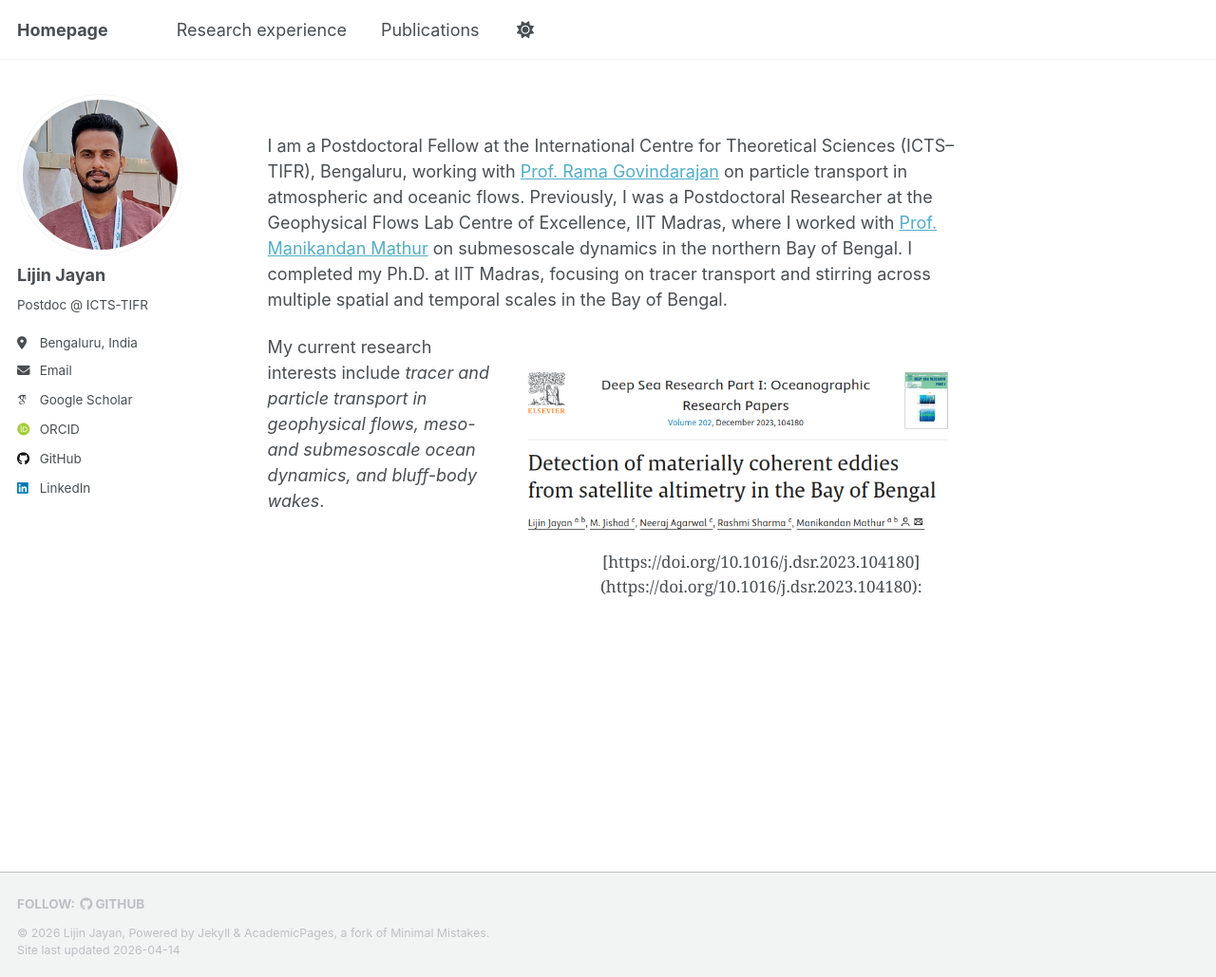
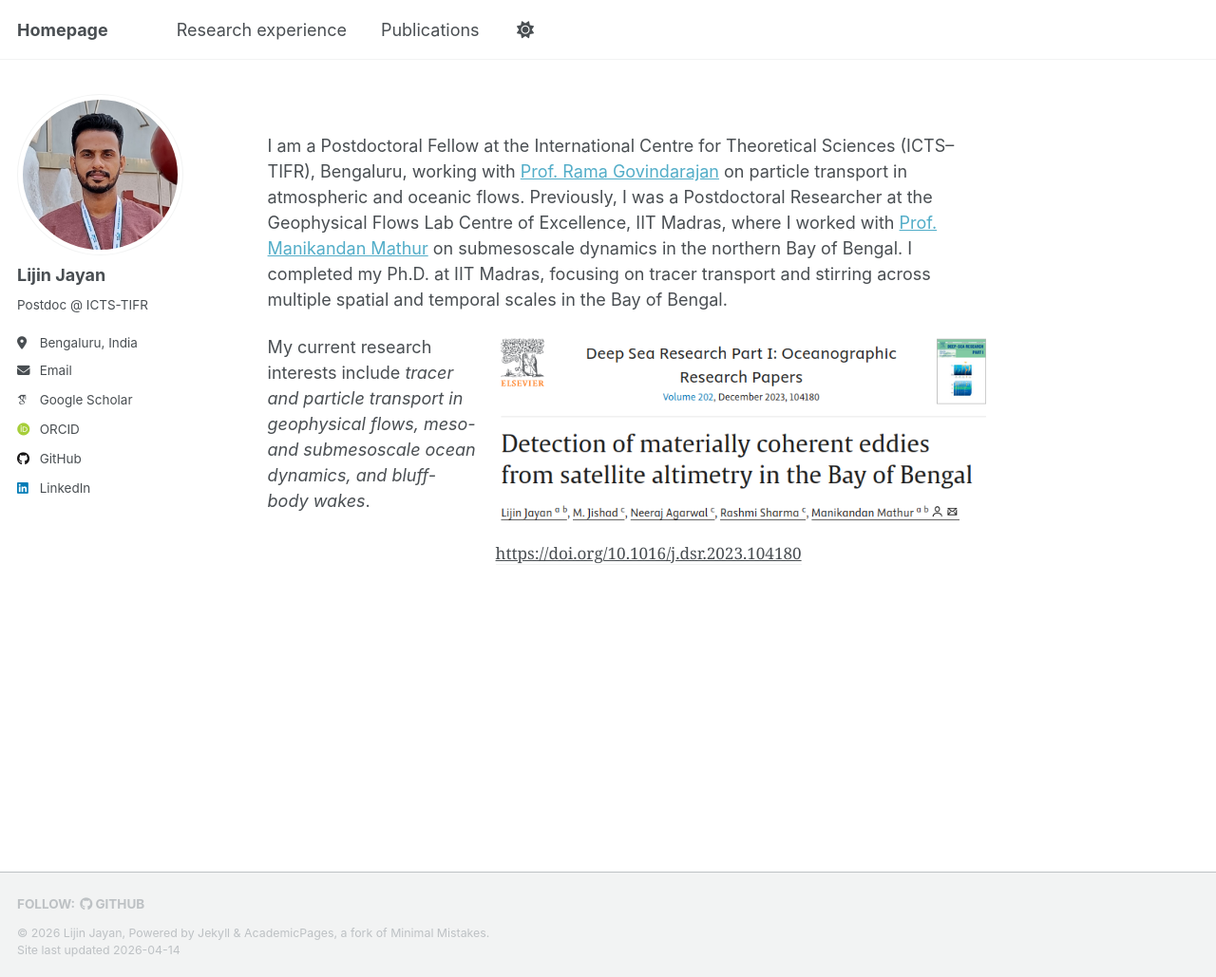
Before and after one commit to ljayan/ljayan.github.io, a Jekyll site: the page built from _pages/about.md, in a window 1280 px wide and 1029 px high. Shown: the whole window at 95% size. Built offline with Jekyll 4.4.1, drawn with Linux system fonts in a browser that asks for light colours; some web fonts are replaced.

Commit message:
Update about.md

```diff
--- a/_pages/about.md
+++ b/_pages/about.md
@@ -11,18 +11,22 @@ I am a Postdoctoral Fellow at the International Centre for Theoretical Sciences
 
 <div style="display: flex; flex-wrap: wrap; align-items: flex-start; gap: 20px;">
 
-  <!-- Text (smaller width) -->
+  <!-- Text (smaller width, remove extra top spacing) -->
   <div style="flex: 1; min-width: 220px;">
-    <p>
+    <p style="margin-top: 0;">
     My current research interests include <em>tracer and particle transport in geophysical flows, meso- and submesoscale ocean dynamics, and bluff-body wakes</em>.
     </p>
   </div>
 
-  <!-- Image (larger width) -->
-  <div style="flex: 2; min-width: 300px; text-align: center;">
-    <figure>
-      <img src="/images/dsr.png" alt="My figure" style="width: 100%; max-width: 450px;">
-      <figcaption style="font-size: 0.95em;">[https://doi.org/10.1016/j.dsr.2023.104180](https://doi.org/10.1016/j.dsr.2023.104180):</figcaption>
+  <!-- Image (larger + aligned to top) -->
+  <div style="flex: 2.5; min-width: 320px; text-align: center;">
+    <figure style="margin-top: 0;">
+      <img src="/images/dsr.png" alt="My figure" style="width: 100%; max-width: 520px;">
+      <figcaption style="font-size: 0.95em;">
+        <a href="https://doi.org/10.1016/j.dsr.2023.104180" target="_blank">
+          https://doi.org/10.1016/j.dsr.2023.104180
+        </a>
+      </figcaption>
     </figure>
   </div>
 
```
